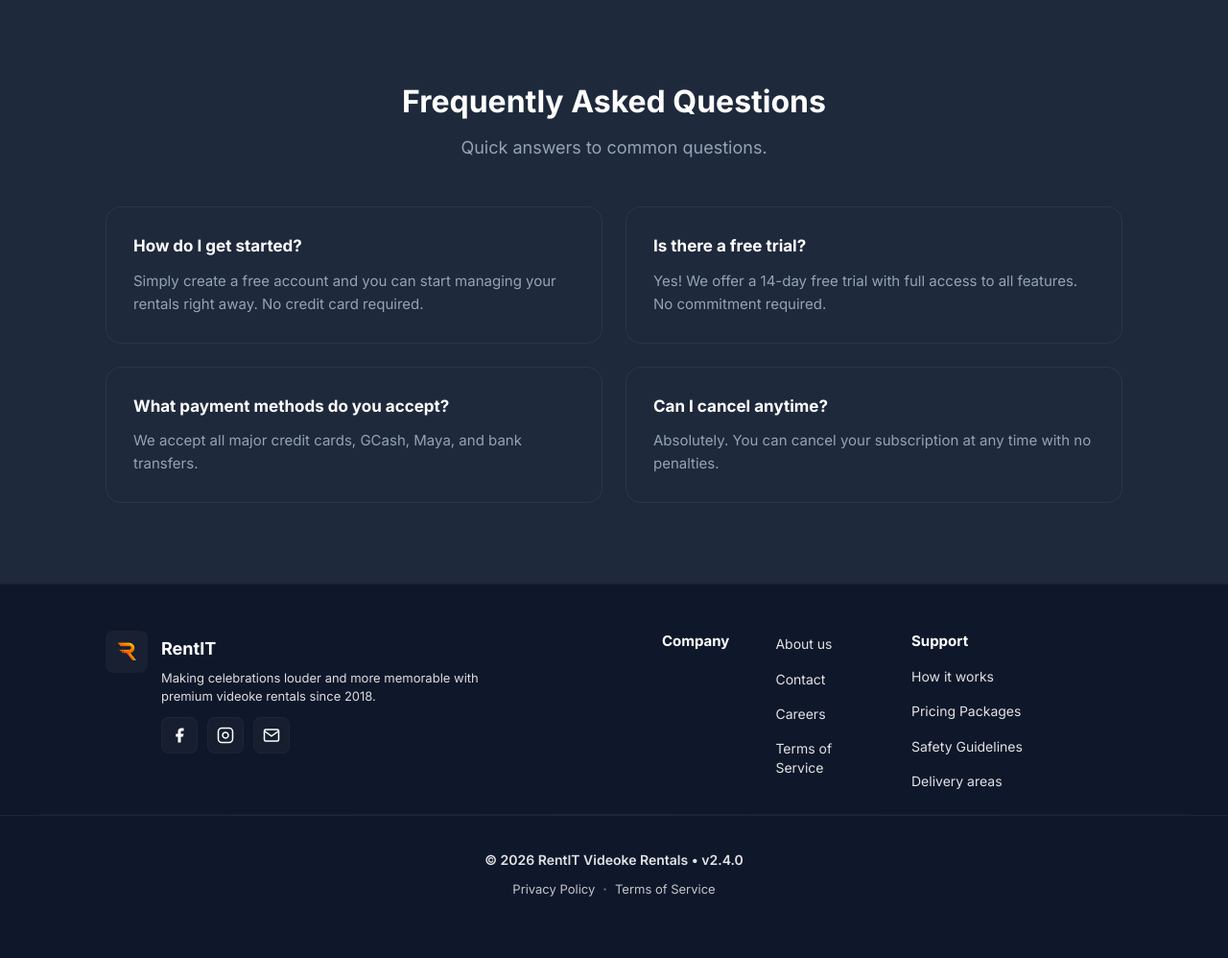
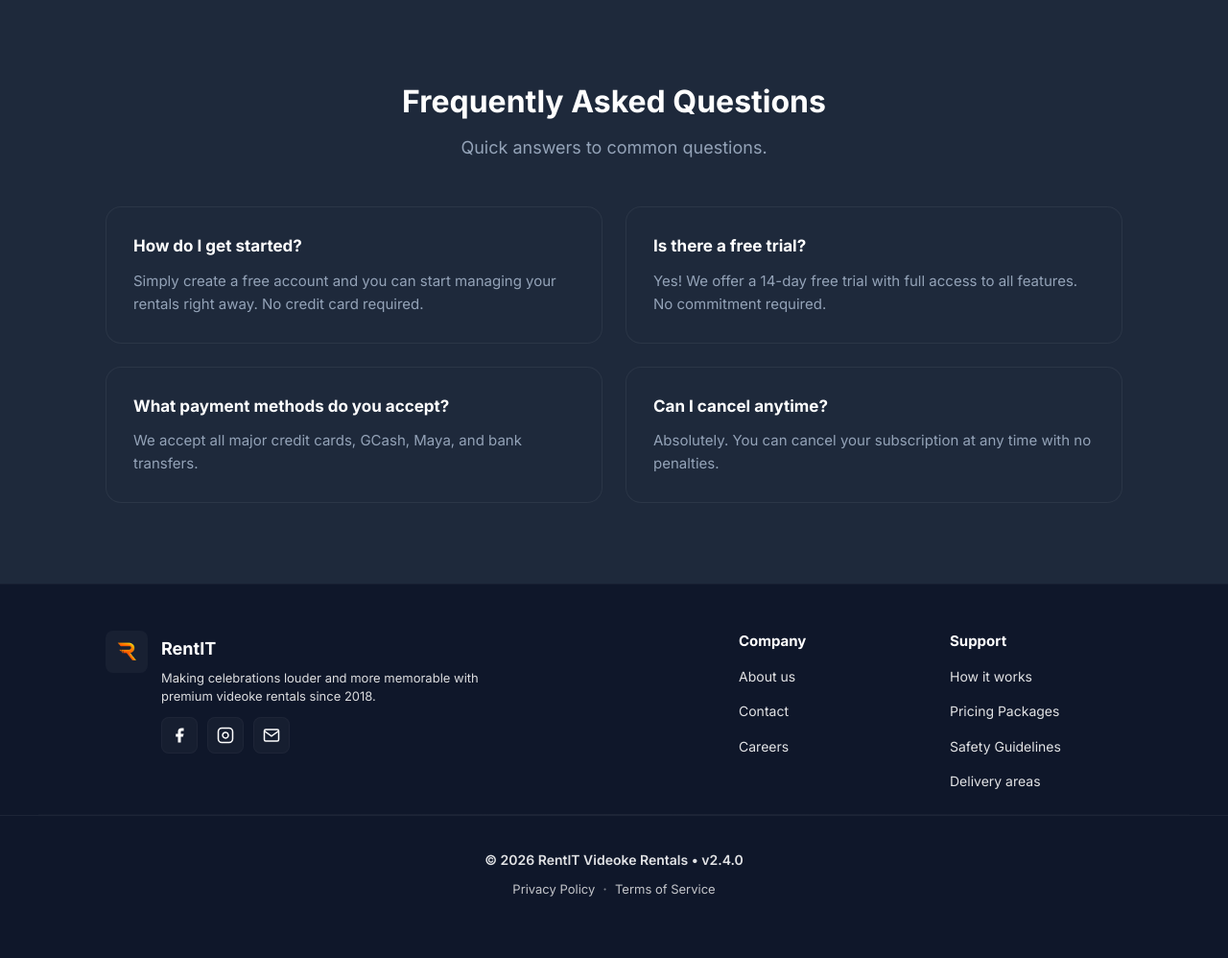
Before and after one commit to CertiCodeIntern/rental_Sample, a PHP site: page /pages/contact.html in a window 1280 px wide. Shown: the part 1599-2597 px from the top of the page at 96% size. Run offline with PHP 8.4, Linux system fonts and the light colour scheme.

Commit message:
feat: improve footer
Footer Content Updates:
- Remove Terms of Service from Company section across all pages
- Keep Company section with: About us, Contact, Careers only
- Terms of Service remains accessible in Policy links at footer bottom

Footer Layout Fixes:
- Fix Company column layout to display links below heading (not beside)
- Add explicit flex-direction: column for footer-links and footer-support
- Reduce excessive spacing between headings and links
- Set flex: 0 0 auto to prevent column stretching

```diff
--- a/pages/contact.html
+++ b/pages/contact.html
@@ -200,7 +200,6 @@
                     <a href="/pages/about.html" class="footer-link">About us</a>
                     <a href="/pages/contact.html" class="footer-link">Contact</a>
                     <a href="/wip.html" class="footer-link">Careers</a>
-                    <a href="/pages/termsofservice.html" class="footer-link">Terms of Service</a>
                 </nav>
             </div>
 
--- a/pages/pages.css
+++ b/pages/pages.css
@@ -1247,7 +1247,19 @@ body {
 }
 .footer-link:hover { color: var(--accent, #FB7012); text-decoration: underline; }
 
-.footer-links, .footer-support { max-width: 220px; }
+.footer-col.footer-links,
+.footer-col.footer-support {
+  display: flex;
+  flex-direction: column;
+  flex: 0 0 auto;
+  max-width: 220px;
+  gap: 0;
+}
+
+.footer-col.footer-links .footer-heading,
+.footer-col.footer-support .footer-heading {
+  margin-bottom: 12px;
+}
 
 /* Divider line */
 .footer-divider {
--- a/pages/privacypolicy.html
+++ b/pages/privacypolicy.html
@@ -236,7 +236,6 @@
                     <a href="/pages/about.html" class="footer-link">About us</a>
                     <a href="/pages/contact.html" class="footer-link">Contact</a>
                     <a href="/wip.html" class="footer-link">Careers</a>
-                    <a href="/pages/termsofservice.html" class="footer-link">Terms of Service</a>
                 </nav>
             </div>
 
--- a/pages/termsofservice.html
+++ b/pages/termsofservice.html
@@ -253,7 +253,6 @@
                     <a href="/pages/about.html" class="footer-link">About us</a>
                     <a href="/pages/contact.html" class="footer-link">Contact</a>
                     <a href="/wip.html" class="footer-link">Careers</a>
-                    <a href="/pages/termsofservice.html" class="footer-link">Terms of Service</a>
                 </nav>
             </div>
 
--- a/wip.html
+++ b/wip.html
@@ -230,7 +230,6 @@
                     <a href="/pages/about.html" class="footer-link">About us</a>
                     <a href="/pages/contact.html" class="footer-link">Contact</a>
                     <a href="/wip.html" class="footer-link">Careers</a>
-                    <a href="/pages/termsofservice.html" class="footer-link">Terms of Service</a>
                 </nav>
             </div>
 
```
